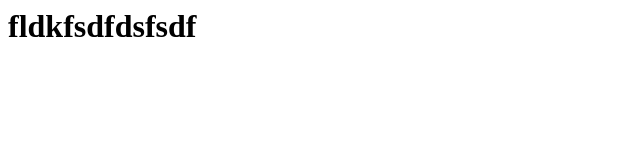
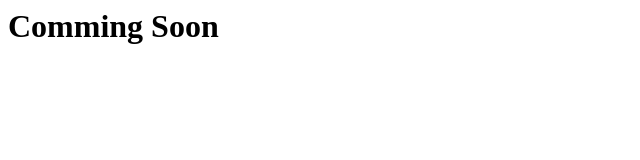
Before and after one commit to NewBetflix/NewBetflix, a plain HTML site: page index.html in a window 1280 px wide. Shown: the whole page, without its empty margins (0-640 px from the left). Drawn offline with Linux system fonts and the light colour scheme.

Commit message:
Update index.html

```diff
--- a/index.html
+++ b/index.html
@@ -1 +1 @@
-<h1>fldkfsdfdsfsdf</h1>
+<h1>Comming Soon</h1>
```
